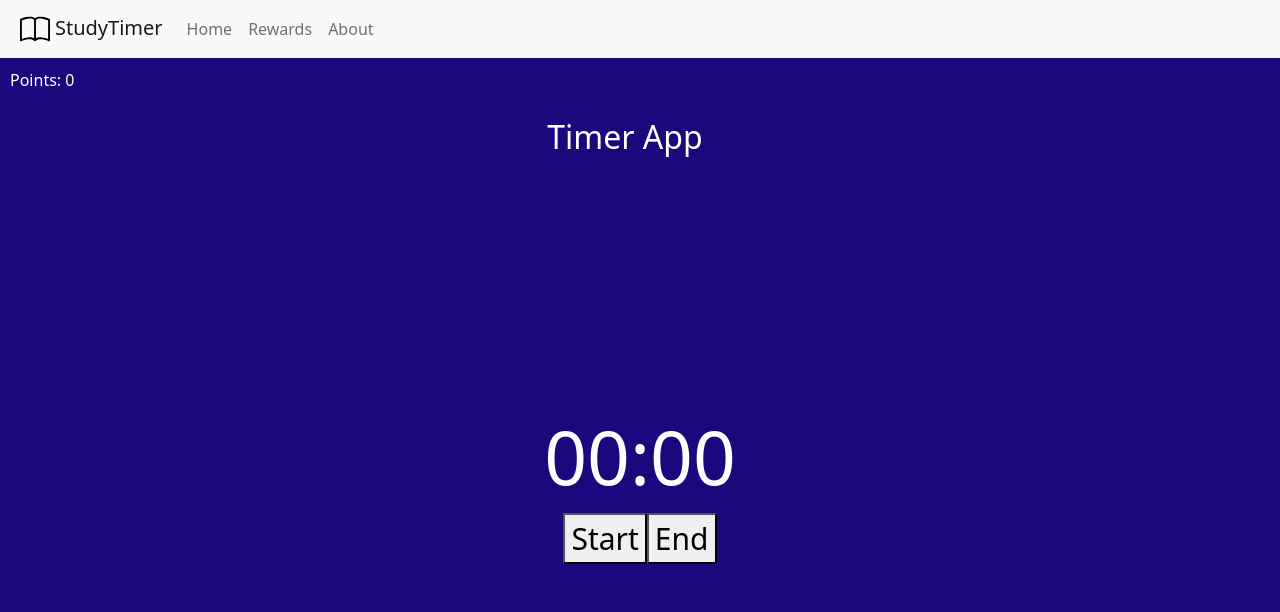
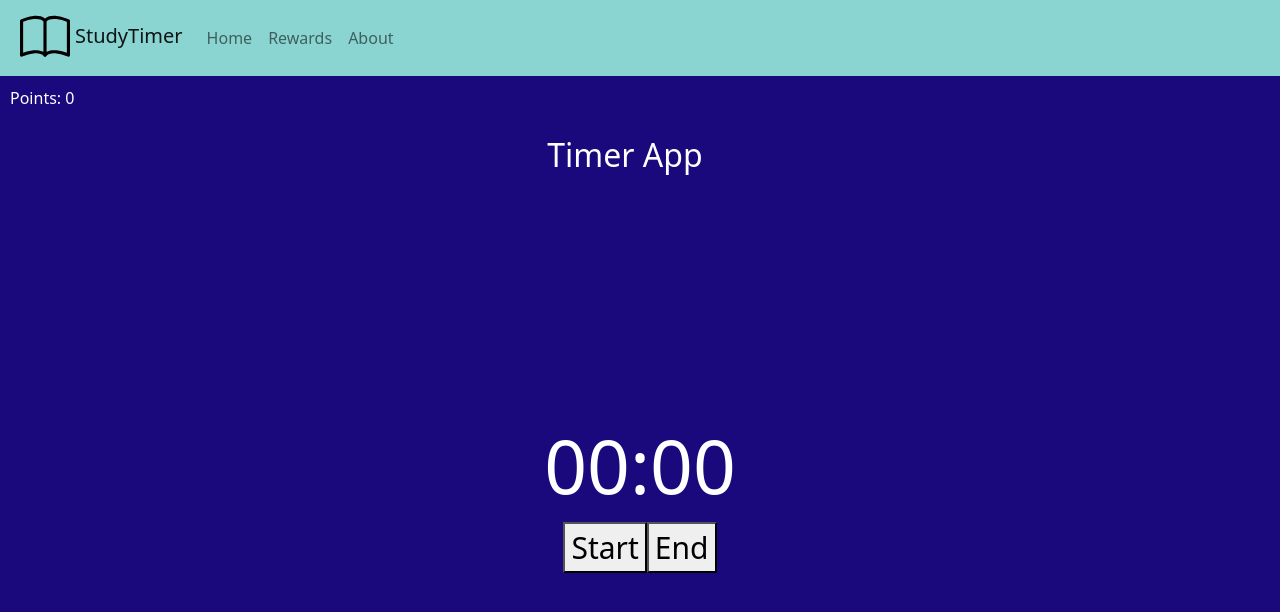
Before and after one commit to Matheus-Du/study-timer, a React (Create React App) app: page / in a window 1280 px wide. Shown: the top 612 px of the page. Built offline with nearby package versions, Linux system fonts and the light colour scheme.

Commit message:
modified css for navbar.

```diff
--- a/src/components/NavHeader.js
+++ b/src/components/NavHeader.js
@@ -1,17 +1,16 @@
 import Nav from 'react-bootstrap/Nav';
 import Navbar from 'react-bootstrap/Navbar';
-import NavDropdown from 'react-bootstrap/NavDropdown';
 import logo from '../media/logo.svg'
 import '../css/NavHeader.css'
 
 function NavHeader() {
 
     return (
-        <Navbar sticky='top' bg="light" variant='light' expand="lg">
-            <Navbar.Brand href="#home">
+        <Navbar sticky='top' className='navbar'>
+            <Navbar.Brand href="#home" className='name'>
                 <img
                     src={logo}
-                    className="custom-logo"
+                    className="logo"
                     alt='logo'
                 />
                 StudyTimer
@@ -19,9 +18,9 @@ function NavHeader() {
             <Navbar.Toggle aria-controls="basic-navbar-nav" />
             <Navbar.Collapse id="basic-navbar-nav">
               <Nav className="ml-auto">
-                <Nav.Link href="#home">Home</Nav.Link>
-                <Nav.Link href="#rewards">Rewards</Nav.Link>
-                <Nav.Link href="#about">About</Nav.Link>
+                <Nav.Link href="#home" className='nav-link'>Home</Nav.Link>
+                <Nav.Link href="#rewards" className='nav-link'>Rewards</Nav.Link>
+                <Nav.Link href="#about" className='nav-link'>About</Nav.Link>
               </Nav>
             </Navbar.Collapse>
         </Navbar>
--- a/src/css/NavHeader.css
+++ b/src/css/NavHeader.css
@@ -1,6 +1,19 @@
-.custom-logo {
-    height: 30px;
-    width: 30px;
+.navbar {
+    background-color: #8ad4d1;
+    padding: 0px;
+}
+
+.logo {
+    height: 50px;
+    width: 50px;
     margin-right: 5px;
     margin-left: 20px;
 }
+
+.name {
+    font-size: 30px;
+}
+
+.nav-link {
+    font-size: 20px;
+}
```
